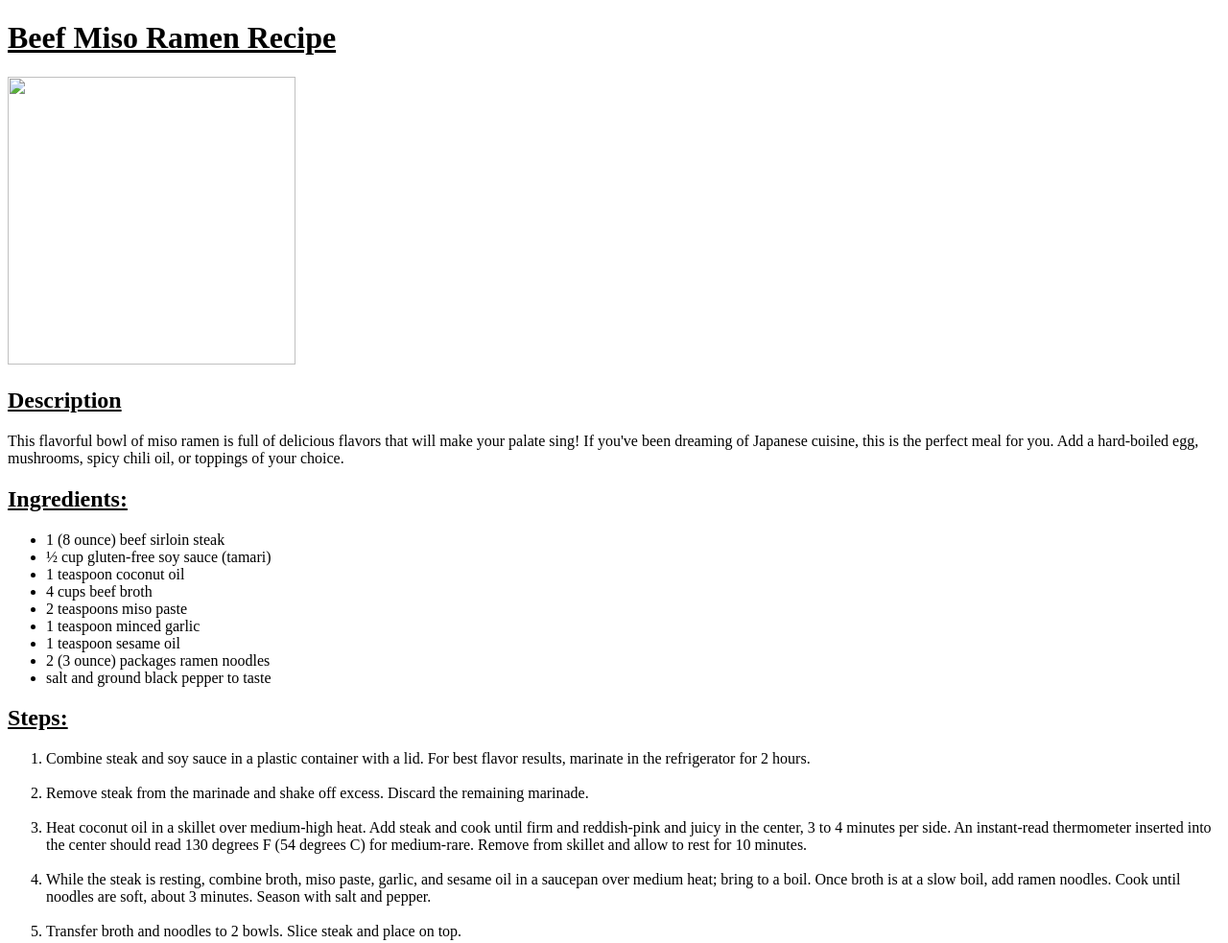
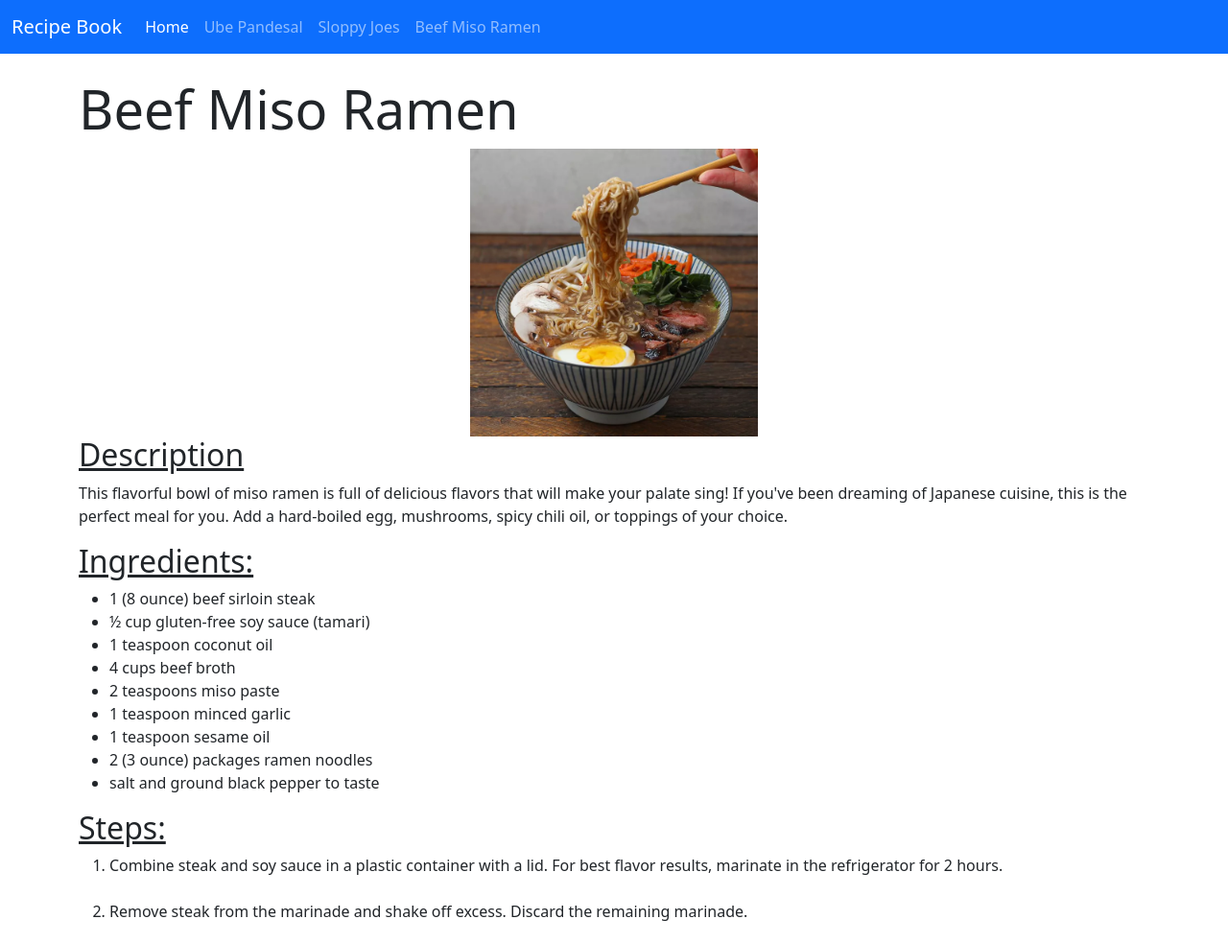
Before and after one commit to juswamacbook/odin-recipes, a website: page recipes/Beef_Miso_Ramen.html in a window 1280 px wide. Shown: the top 983 px of the page at 96% size. Drawn offline with nearby package versions, Linux system fonts and the light colour scheme.

Commit message:
applied all effects

```diff
--- a/recipes/Beef_Miso_Ramen.html
+++ b/recipes/Beef_Miso_Ramen.html
@@ -3,15 +3,48 @@
 <head>
     <meta charset="UTF-8">
     <meta name="viewport" content="width=device-width, initial-scale=1.0">
+    <link href="https://cdn.jsdelivr.net/npm/bootstrap@5.3.8/dist/css/bootstrap.min.css"
+    rel="stylesheet" integrity="sha384-sRIl4kxILFvY47J16cr9ZwB07vP4J8+LH7qKQnuqkuIAvNWLzeN8tE5YBujZqJLB"
+    crossorigin="anonymous">
+    <script src="https://cdn.jsdelivr.net/npm/@popperjs/core@2.11.8/dist/umd/popper.min.js"></script>
+    <link href="https://cdn.jsdelivr.net/npm/bootstrap@5.3.3/dist/css/bootstrap.min.css" rel="stylesheet">
+    <script src="https://cdn.jsdelivr.net/npm/bootstrap@5.3.3/dist/js/bootstrap.min.js"></script>
+    <script src="script.js"></script>
+    <link rel="stylesheet" href="style.scss">
     <title>
         Beef Miso Ramen Recipe
     </title>
 </head>
 <body>
-    <h1>
-        <u>Beef Miso Ramen Recipe</u>
-    </h1>
-    <img src = "../images/beef_miso_ramen.webp" alt = "" height = 300 width = 300>
+<nav class="navbar navbar-expand-lg navbar-dark bg-primary">
+<div class="container-fluid">
+        <a class="navbar-brand" href="#">Recipe Book</a>
+    <button class="navbar-toggler" type="button" datat-bs-theme = "dark" data-bs-toggle="collapse" data-bs-target="#navbarNav" aria-controls="navbarNav" aria-expanded="false" aria-label="Toggle navigation">
+        <span class="navbar-toggler-icon"></span>
+    </button>
+    <div class="collapse navbar-collapse" id="navbarNav">
+        <ul class="navbar-nav">
+            <li class="nav-item">
+                <a class="nav-link active" aria-current="page" href="index.html">Home</a>
+            </li>
+            <li class="nav-item">
+                <a class="nav-link" href="Ube_Pandesal.html">Ube Pandesal</a>
+            </li>
+            <li class="nav-item">
+                <a class="nav-link" href="Sloppy_Joes.html">Sloppy Joes</a>
+            </li>
+            <li class = "nav-item">
+                <a class = "nav-link" href = "Beef_Miso_Ramen.html">Beef Miso Ramen</a>
+            </li>
+        </ul>
+    </div>
+</div>
+</nav>
+    <div class = "container mt-4">
+    <div class="jumbotron">
+        <h1 class="display-4">Beef Miso Ramen</h1>
+    <img src = "../images/beefmiso.webp" alt = "" height = 300 width = 300
+    style = "display: block; margin-left: auto; margin-right: auto;">
     <h2>
         <u>Description</u>
     </h2>
@@ -51,6 +84,6 @@
                 Season with salt and pepper.</li><br>
             <li>Transfer broth and noodles to 2 bowls. Slice steak and place on top.</li>
         </ol>
-
+    </div>
 </body>
 </html>
--- a/recipes/style.css
+++ b/recipes/style.css
@@ -0,0 +1,19 @@
+:root {
+  --bs-primary: #e74c3c;    /* Change primary to red */
+  --bs-success: #27ae60;    /* Change success to green */
+  --bs-warning: #f39c12;    /* Change warning to orange */
+}
+
+/* Or target specific components */
+.navbar-custom {
+    background-color: var(--bs-warning) !important;
+}
+
+.recipe-jumbotron {
+    background: linear-gradient(135deg, var(--bs-warning), var(--bs-orange));
+    color: white;
+}
+
+img {
+  border-radius: 15px;
+}
```
Also changed, not shown: recipes/Sloppy_Joes.html (+38 -4 lines), recipes/Ube_Pandesal.html (+5 -5 lines), recipes/index.html (+3 -3 lines), images/beefmiso.webp (added).
